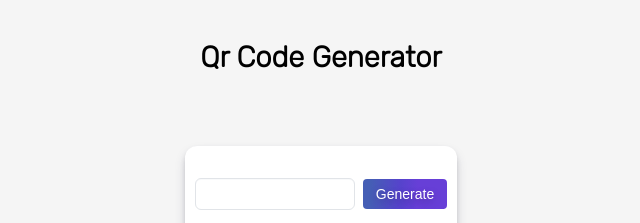
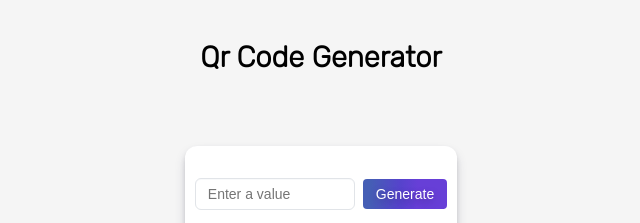
Before and after one commit to libyzxy0/QR-CODE-GENERATOR, a plain HTML site: page index.html in a window 1280 px wide. Shown: the top 223 px of the page, 319-959 px from the left. Drawn offline with Linux system fonts and the light colour scheme; a web font is replaced by a local one.

Commit message:
Update index.html

```diff
--- a/index.html
+++ b/index.html
@@ -12,7 +12,7 @@
         <div class="card">
             <div class="input-card">
                 <form id="form">
-                  <input type="text" name="Text" id="text">
+                  <input type="text" placeholder="Enter a value" id="text" autocomplete="off" required>
                   <button>Generate</button>
                 </form>
             </div>
```
